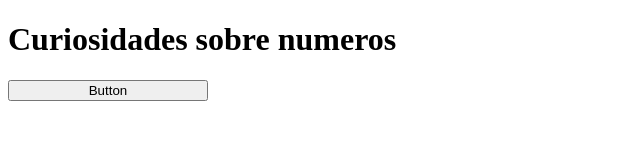
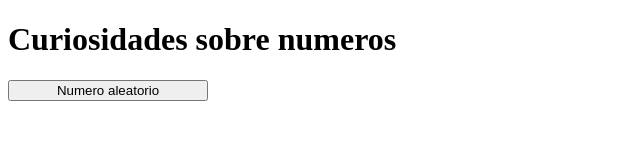
Before and after one commit to guidezena/ado3javascript, a plain HTML site: page index.html in a window 1280 px wide. Shown: the full height of the page, 0-640 px from the left. Drawn offline with Linux system fonts and the light colour scheme; no server answers.

Commit message:
arrumando botao

```diff
--- a/index.html
+++ b/index.html
@@ -8,7 +8,7 @@
 </head>
 <body>
     <h1>Curiosidades sobre numeros</h1>
-    <button onclick="api()" id="button" style="align-items: center; width: 200px;">Button</button>
+    <button onclick="api()" id="button" style="align-items: center; width: 200px;">Numero aleatorio</button>
 </body>
 <script src="main.js"></script>
 </html>
```
